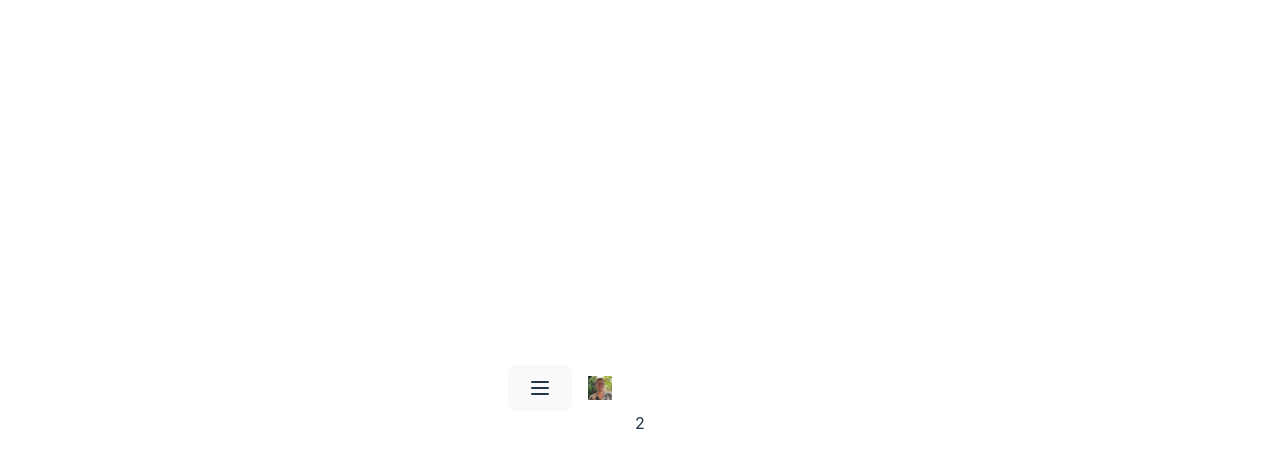
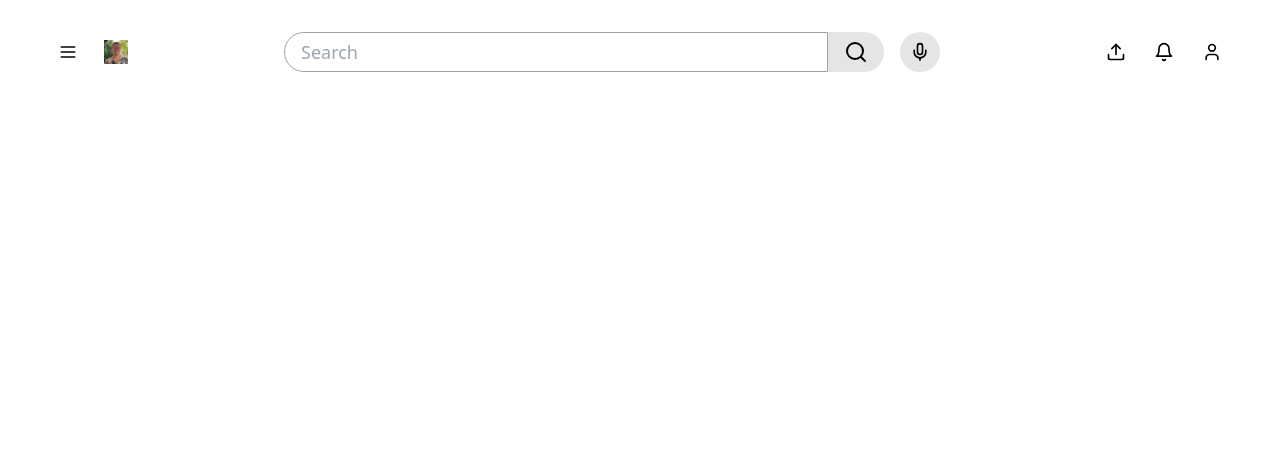
Before and after one commit to danielknight261/YouTube-Clone, a React (Vite) app in the folder vite-project/: page / in a window 1280 px wide. Shown: the top 468 px of the page. Built offline with nearby package versions, Linux system fonts and the light colour scheme.

Commit message:
Nav bar clone progress icons and state added

```diff
--- a/vite-project/src/App.tsx
+++ b/vite-project/src/App.tsx
@@ -1,20 +1,11 @@
-import { useState } from 'react'
-import reactLogo from './assets/react.svg'
-import viteLogo from '/vite.svg'
 import './App.css'
-
-// import { useState } from 'react'
-// import reactLogo from './assets/react.svg'
-// import viteLogo from '/vite.svg'
-// import './App.css'
-
 import PageHeader from "./layouts/PageHeader"
 
 export default function App() {
   return (
-    <div className="max-hscreen flex flex-col">
+    <div className="max-h-screen flex flex-col">
       <PageHeader />
-     <div>2</div>
+      <div></div>
     </div>
   )
 }
--- a/vite-project/src/components/Button.tsx
+++ b/vite-project/src/components/Button.tsx
@@ -1,10 +1,12 @@
 import { VariantProps, cva } from "class-variance-authority";
+import { ComponentProps } from "react";
+import { twMerge } from "tailwind-merge";
 
 const buttonStlyes = cva(["transition-colors"], {
   variants: {
     variant: {
       default: ["bg-secondary", "hover:bg-secondary-hover"],
-            ghost: ["hover:bg-gray-100"]
+      ghost: ["hover:bg-gray-100"],
     },
     size: {
       default: [" rounded", "p-2"],
@@ -15,18 +17,23 @@ const buttonStlyes = cva(["transition-colors"], {
         "flex",
         "items-center",
         "justify-center",
-                "p-2.5"
-            ]
+        "p-2.5",
+      ],
     },
   },
   defaultVariants: {
     variant: "default",
-    size: "default"
+    size: "default",
+  },
+});
+
+type ButtonProps = VariantProps<typeof buttonStlyes> & ComponentProps<"button">;
+
+export function Button({ variant, size, className, ...props }: ButtonProps) {
+  return (
+    <button
+      {...props}
+      className={twMerge(buttonStlyes({ variant, size }), className)}
+    />
+  );
 }
-})
-
-type ButtonProps = VariantProps<typeof buttonStlyes>
-
-export function Button({ variant, size}: ButtonProps) {
-  return  <button className={buttonStlyes({ variant, size})}/>
-}
--- a/vite-project/src/index.css
+++ b/vite-project/src/index.css
@@ -1,72 +1,3 @@
 @tailwind base;
 @tailwind components;
 @tailwind utilities;
-
-:root {
-  font-family: Inter, system-ui, Avenir, Helvetica, Arial, sans-serif;
-  line-height: 1.5;
-  font-weight: 400;
-
-  color-scheme: light dark;
-  color: rgba(255, 255, 255, 0.87);
-  background-color: #242424;
-
-  font-synthesis: none;
-  text-rendering: optimizeLegibility;
-  -webkit-font-smoothing: antialiased;
-  -moz-osx-font-smoothing: grayscale;
-}
-
-a {
-  font-weight: 500;
-  color: #646cff;
-  text-decoration: inherit;
-}
-a:hover {
-  color: #535bf2;
-}
-
-body {
-  margin: 0;
-  display: flex;
-  place-items: center;
-  min-width: 320px;
-  min-height: 100vh;
-}
-
-h1 {
-  font-size: 3.2em;
-  line-height: 1.1;
-}
-
-button {
-  border-radius: 8px;
-  border: 1px solid transparent;
-  padding: 0.6em 1.2em;
-  font-size: 1em;
-  font-weight: 500;
-  font-family: inherit;
-  background-color: #1a1a1a;
-  cursor: pointer;
-  transition: border-color 0.25s;
-}
-button:hover {
-  border-color: #646cff;
-}
-button:focus,
-button:focus-visible {
-  outline: 4px auto -webkit-focus-ring-color;
-}
-
-@media (prefers-color-scheme: light) {
-  :root {
-    color: #213547;
-    background-color: #ffffff;
-  }
-  a:hover {
-    color: #747bff;
-  }
-  button {
-    background-color: #f9f9f9;
-  }
-}
--- a/vite-project/src/layouts/PageHeader.tsx
+++ b/vite-project/src/layouts/PageHeader.tsx
@@ -1,19 +1,57 @@
-import { Menu } from "lucide-react"
-import logo from "../assets/Logo.png"
+import { Bell, Menu, Mic, Search, Upload, User } from "lucide-react";
+import logo from "../assets/Logo.png";
+import { Button } from "../components/Button";
+import { useState } from "react";
 
 export default function PageHeader() {
+  const [showFullWidthSearch, setShowFullWidthSearch] = useState(false)
+
+
+
   return (
-    <div className="flex gap-10 lg:gap-20 justicy-between">
-      <div className="flex gap-4 items-center flex-shrink-0">
-        <button>
+    <div className="flex gap-10 lg:gap-20 justicy-between pg-2 mb-6 mx-4">
+      {/* Left Nav */}
+      <div className={`gap-4 items-center flex-shrink-0 ${showFullWidthSearch ? "hidden" : "flex"}`}>
+        <Button variant="ghost" size="icon" className="">
           <Menu />
-        </button>
+        </Button>
         <a href="/">
           <img src={logo} className="h-6" />
         </a>
       </div>
-      <div></div>
-      <div></div>
+
+      {/* //Center Nav */}
+      <form className="md:flex hidden gap-4 flex-grow justify-center">
+        <div className="flex flex-grow max-w-[600px]">
+          <input type="search" placeholder="Search"
+          className="rounded-l-full border border-secondary-border shadow-inn shadow-secondary py-1 px-4 text-lg w-full focus:border-blue-500 outline-none" />
+          <Button className="py-2 px-4 rounded-r-full border-secondary-border borded border-1-0 flex-shrink-0">
+            <Search />
+          </Button>
+        </div>
+        <Button type="button" size="icon" className="flex-shrink-0">
+          <Mic />
+        </Button>
+      </form>
+
+      {/* Right Nav */}
+      <div className={`flex flex-shrink-0 md:gap-2 ${showFullWidthSearch ? "hidden" : "flex"}`}>
+      <Button onClick={() => setShowFullWidthSearch(!showFullWidthSearch)} size="icon" variant="ghost" className="md:hidden">
+          <Search/>
+        </Button>
+        <Button size="icon" variant="ghost" className="md:hidden">
+          <Mic/>
+        </Button>
+        <Button size="icon" variant="ghost">
+          <Upload />
+        </Button>
+        <Button size="icon" variant="ghost">
+          <Bell />
+        </Button>
+        <Button size="icon" variant="ghost">
+          <User />
+        </Button>
+      </div>
     </div>
-  )
+  );
 }
```
Lines whose indentation alone changed are shown as unchanged.
